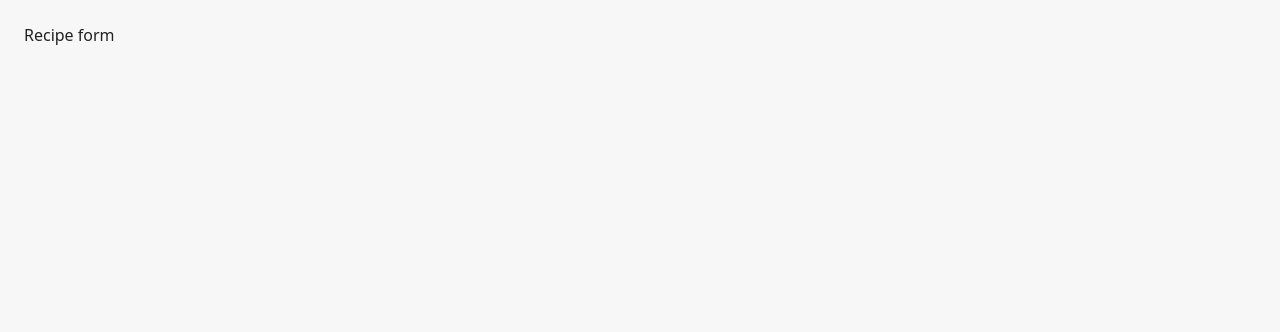
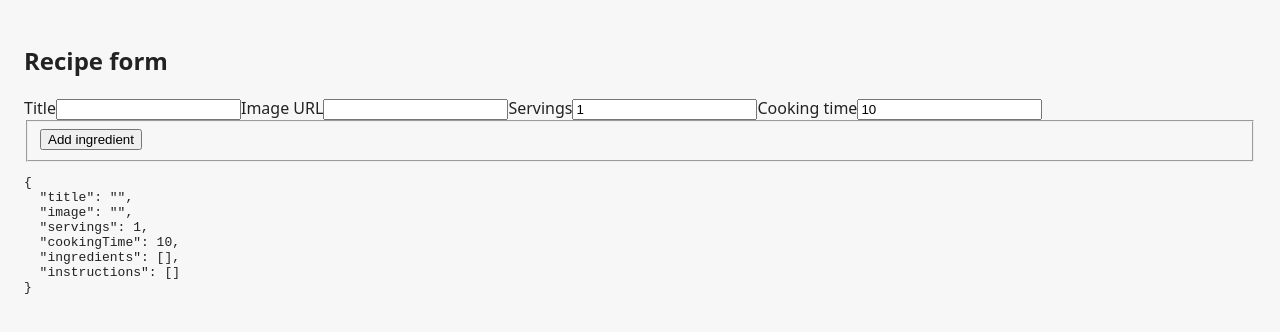
Before and after one commit to anti20/recipe-manager, a React (Vite) app: page /recipes/new in a window 1280 px wide. Shown: the top 332 px of the page. Built offline with nearby package versions, Linux system fonts and the light colour scheme.

Commit message:
Add recipe creation form with ingredients

```diff
--- a/src/api/api.ts
+++ b/src/api/api.ts
@@ -1,4 +1,4 @@
-import type { Recipe } from "../types/recipe";
+import type { Recipe, NewRecipe } from "../types/recipe";
 
 const BASE_URL = "http://localhost:3000";
 type HttpMethod = "GET" | "POST" | "PUT" | "DELETE";
@@ -28,3 +28,7 @@ export function fetchRecipes(): Promise<Recipe[]> {
 export function fetchRecipe(recipeId: String): Promise<Recipe> {
     return request<Recipe>(`/recipes/${recipeId}`);
 }
+
+export function createRecipe(recipe: NewRecipe): Promise<Recipe> {
+    return request<Recipe, NewRecipe>(`/recipes`, "POST", recipe);
+}
--- /dev/null
+++ b/src/components/IngredientForm.tsx
@@ -0,0 +1,53 @@
+import React from "react";
+import type { Ingredient, IngredientUnit } from "../types/recipe";
+
+const ingredientUnits: IngredientUnit[] = ["g", "dkg", "kg", "ml", "dl", "l", "tsp", "tbsp", "piece", "pinch", "clove"];
+
+interface IngredientFormProps {
+    ingredient: Ingredient;
+    onChange: (ingredient: Ingredient) => void;
+    onRemove: () => void;
+}
+
+export default function IngredientForm({ ingredient, onChange, onRemove }: IngredientFormProps) {
+    function handleNameChange(event: React.ChangeEvent<HTMLInputElement>) {
+        onChange({ ...ingredient, name: event.target.value });
+    }
+
+    function handleQuantityChange(event: React.ChangeEvent<HTMLInputElement>) {
+        onChange({ ...ingredient, quantity: Number(event.target.value) });
+    }
+
+    function handleUnitChange(event: React.ChangeEvent<HTMLSelectElement>) {
+        onChange({ ...ingredient, unit: event.target.value as IngredientUnit });
+    }
+
+    return (
+        <div>
+            <label>
+                Name
+                <input type="text" value={ingredient.name} onChange={handleNameChange} />
+            </label>
+
+            <label>
+                Quantity
+                <input type="number" value={ingredient.quantity} min={1} onChange={handleQuantityChange} />
+            </label>
+
+            <label>
+                Unit
+                <select value={ingredient.unit} onChange={handleUnitChange}>
+                    {ingredientUnits.map((unit) => (
+                        <option key={unit} value={unit}>
+                            {unit}
+                        </option>
+                    ))}
+                </select>
+            </label>
+
+            <button type="button" onClick={onRemove} aria-label="Remove ingredient">
+                X
+            </button>
+        </div>
+    );
+}
--- /dev/null
+++ b/src/components/IngredientsForm.tsx
@@ -0,0 +1,48 @@
+import React from "react";
+import type { Ingredient } from "../types/recipe";
+import IngredientForm from "./IngredientForm";
+
+type IngredientsFormProps = {
+    ingredients: Ingredient[];
+    onChange: (ingredients: Ingredient[]) => void;
+};
+
+const newIngredient: Ingredient = {
+    name: "",
+    quantity: 1,
+    unit: "g",
+};
+
+export default function IngredientsForm({ ingredients, onChange }: IngredientsFormProps) {
+    function addIngredient() {
+        onChange([...ingredients, newIngredient]);
+    }
+
+    function updateIngredient(index: number, updatedIngredient: Ingredient) {
+        const updatedIngredients = ingredients.map((originalIngredient, i) => {
+            return index === i ? updatedIngredient : originalIngredient;
+        });
+        onChange(updatedIngredients);
+    }
+    function removeIngredient(index: number) {
+        const updatedIngredients = ingredients.filter((_, i) => index !== i);
+        onChange(updatedIngredients);
+    }
+
+    return (
+        <fieldset>
+            {ingredients.map((ingredient, index) => (
+                <IngredientForm
+                    key={index}
+                    ingredient={ingredient}
+                    onChange={(ingr) => updateIngredient(index, ingr)}
+                    onRemove={() => removeIngredient(index)}
+                />
+            ))}
+
+            <button type="button" onClick={addIngredient}>
+                Add ingredient
+            </button>
+        </fieldset>
+    );
+}
--- a/src/components/RecipeForm.tsx
+++ b/src/components/RecipeForm.tsx
@@ -1,5 +1,56 @@
 import React from "react";
+import type { Ingredient, NewRecipe } from "../types/recipe";
+import IngredientsForm from "./IngredientsForm";
+
+const emptyRecipe: NewRecipe = {
+    title: "",
+    image: "",
+    servings: 1,
+    cookingTime: 10,
+    ingredients: [],
+    instructions: [],
+};
 
 export default function RecipeForm() {
+    const [recipe, setRecipe] = React.useState<NewRecipe>(emptyRecipe);
+
+    function updateIngredients(ingredients: Ingredient[]) {
+        setRecipe({ ...recipe, ingredients: ingredients });
+    }
+
+    return (
+        <form>
+            <h2>Recipe form</h2>
+
+            <label>
+                Title
+                <input type="text" value={recipe.title} onChange={(e) => setRecipe({ ...recipe, title: e.target.value })} />
+            </label>
+
+            <label>
+                Image URL
+                <input type="url" value={recipe.image ?? ""} onChange={(e) => setRecipe({ ...recipe, image: e.target.value })} />
+            </label>
+
+            <label>
+                Servings
+                <input type="number" value={recipe.servings} min={1} onChange={(e) => setRecipe({ ...recipe, servings: Number(e.target.value) })} />
+            </label>
+
+            <label>
+                Cooking time
+                <input
+                    type="number"
+                    value={recipe.cookingTime}
+                    min={1}
+                    onChange={(e) => setRecipe({ ...recipe, cookingTime: Number(e.target.value) })}
+                />
+            </label>
+
+            <IngredientsForm ingredients={recipe.ingredients} onChange={updateIngredients} />
+
+            <pre>{JSON.stringify(recipe, null, 2)}</pre>
+        </form>
+    );
     return <form>Recipe form</form>;
 }
--- a/src/hooks/useRecipe.ts
+++ b/src/hooks/useRecipe.ts
@@ -5,5 +5,6 @@ export default function useRecipe(recipeId: string) {
     return useQuery({
         queryKey: ["recipe", recipeId],
         queryFn: () => fetchRecipe(recipeId),
+        staleTime: 15000,
     });
 }
--- a/src/hooks/useRecipes.ts
+++ b/src/hooks/useRecipes.ts
@@ -5,5 +5,6 @@ export default function useRecipes() {
     return useQuery({
         queryKey: ["recipes"],
         queryFn: fetchRecipes,
+        staleTime: 15000,
     });
 }
--- a/src/types/recipe.ts
+++ b/src/types/recipe.ts
@@ -1,5 +1,5 @@
 export type Recipe = {
-    id: string;
+    id: string | null;
     title: string;
     image: string | null;
     servings: number;
@@ -8,9 +8,11 @@ export type Recipe = {
     instructions: string[];
 };
 
+export type NewRecipe = Omit<Recipe, "id">;
+
 export type Ingredient = {
     name: string;
-    quantity: string;
+    quantity: number;
     unit: IngredientUnit;
 };
 
```
Also changed, not shown: src/hooks/useCreateRecipe.ts (added, +13 -0 lines).
